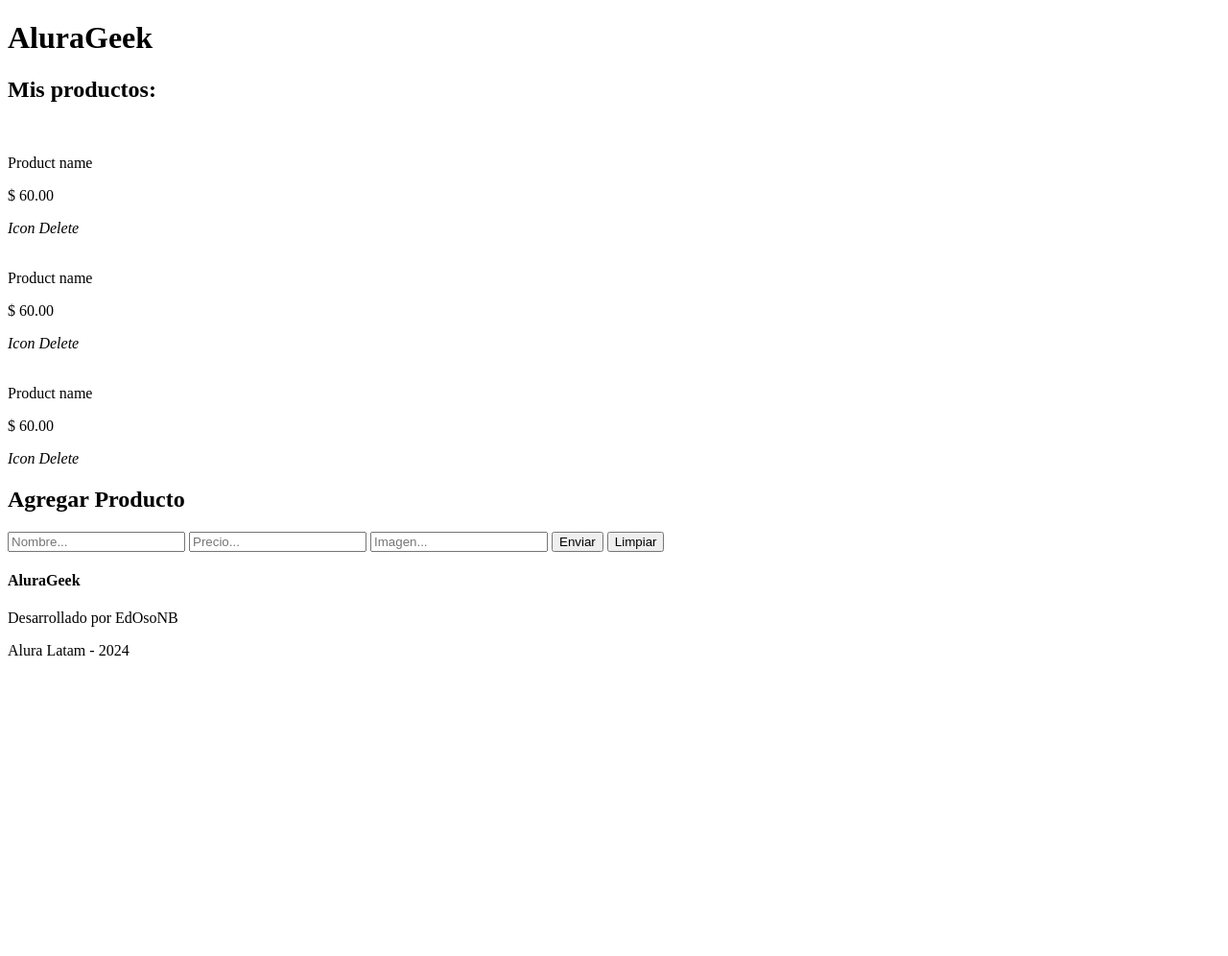
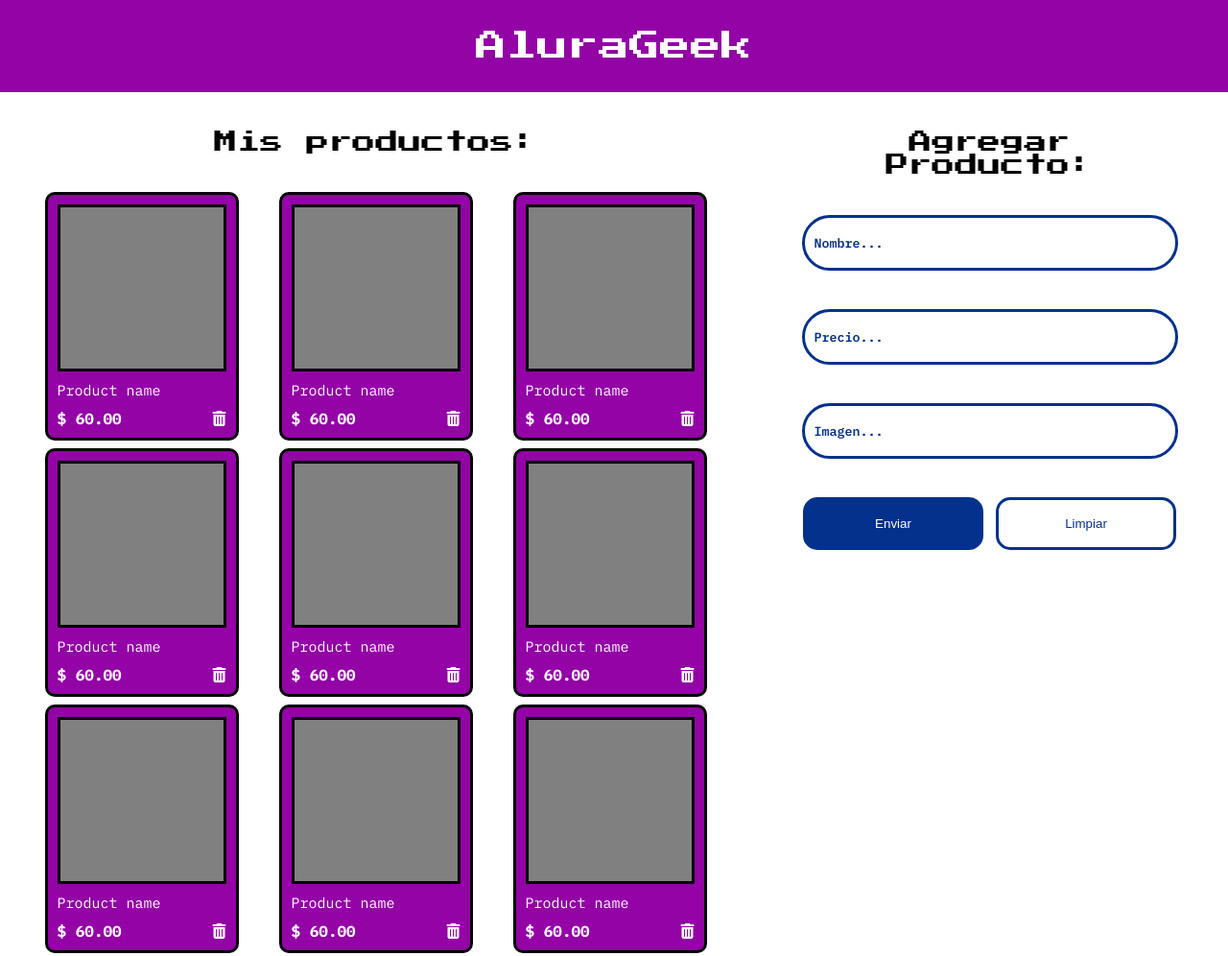
Before and after one commit to EdOsoNB/alurageek_alura, a website: page index.html in a window 1280 px wide. Shown: the top 996 px of the page at 96% size. Before the commit the page ends 800 px from the top, so only its background shows below. Drawn offline with Linux system fonts and the light colour scheme.

Commit message:
Styles added

```diff
--- a/css/styles.css
+++ b/css/styles.css
@@ -0,0 +1,173 @@
+:root {
+    --pink-primary-color: #8C0375;
+    --pink-second-color: #C004D9;
+    --pink-third-color: #9303A6;
+    --purple-color: #5D04D9;
+    --blue-color: #03318C;
+    --scroll-color: #D6D6D6;
+
+}
+
+* {
+    margin: 0;
+    padding: 0;
+}
+
+/* apply a natural box layout model to all elements, but allowing components to change */
+html {
+    box-sizing: border-box;
+  }
+  *, *:before, *:after {
+    box-sizing: inherit;
+  }
+
+body{
+    font-family: 'IBM Plex Mono';
+}
+h1, h2, h4 {
+    font-family: 'Press Start 2P';
+    font-weight: 400;
+    text-align: center;
+}
+
+
+/* HEADER */
+header {
+    align-items: center;
+    background-color: var(--pink-third-color);
+    color: #FFF;
+    display: flex;
+    justify-content: center;
+    height: 96px;
+    padding: 20px 0;
+}
+
+/* PRODUCTS */
+.main {
+    display: flex;
+    flex-direction: column-reverse;
+}
+
+/* New product */
+.new-product {
+    align-items: center;
+    display: flex;
+    flex-direction: column;
+    gap: 40px;
+    justify-content: center;
+    padding: 40px;
+}
+.new-product__form {
+    align-items: center;
+    display: flex;
+    flex-direction: column;
+    gap: 40px;
+}
+.new-product__form input:not([type="submit"]) {
+    border: 3px solid var(--blue-color);
+    border-radius: 30px;
+    color: var(--blue-color);
+    font-family: 'IBM Plex Mono';
+    font-weight: 600;
+    height: 58px;
+    padding: 10px;
+    width: 350px;
+}
+.new-product__form input::placeholder {
+    color: var(--blue-color);
+    font-family: 'IBM Plex Mono';
+}
+.actions {
+    align-items: center;
+    display: flex;
+    gap: 13px;
+    justify-content: center;
+}
+.actions .btn {
+    border: 3px solid var(--blue-color);
+    border-radius: 15px;
+    height: 55px;
+    width: 164px;
+}
+#actions__submit {
+    background-color: var(--blue-color);
+    color: #FFF
+}
+#actions__clear {
+    background: transparent;
+    color: var(--blue-color);
+}
+
+/* Products */
+.products {
+    display: flex;
+    flex-direction: column;
+    gap: 40px;
+    padding: 40px 0px;
+}
+.products__container {
+    display: flex;
+    flex-wrap: wrap;
+    justify-content: space-evenly;
+    gap: 8px;
+}
+.products__container .product {
+    background-color: var(--pink-third-color);
+    border: 3px solid #000;
+    border-radius: 10px;
+    color: #FFF;
+    display: flex;
+    flex-direction: column;
+    padding: 10px;
+    gap: 10px;
+}
+.product .product__image {
+    background-color: gray;
+    border: 3px solid #000;
+    height: 174px;
+    width: 176px;
+}
+.product .product__name {
+    font-size: 15px;
+    font-weight: 400;
+}
+.product .product__info {
+    display: flex;
+    font-weight: 700;
+    justify-content: space-between;
+    gap: 10px;
+}
+
+/* FOOTER */
+footer {
+    background-color: var(--pink-third-color);
+    color: #FFF;
+    height: 168px;
+    text-align: center;
+    padding: 68px;
+}
+
+@media (min-width: 768px) {
+
+    .main {
+        flex-direction: row;
+        justify-content: space-around;
+    }
+
+    /* Products */
+    .products {
+        width: 758px;
+    }
+
+    /* New product */
+    .new-product {
+        justify-content: flex-start;
+        width: 472px;
+    }
+    .new-product__form input:not([type="submit"]) {
+        width: 392px;
+    }
+    .actions .btn {
+        width: 188px;
+    }
+}
--- a/index.html
+++ b/index.html
@@ -5,6 +5,9 @@
     <meta name="viewport" content="width=device-width, initial-scale=1.0">
     <title>AluraGeek</title>
     <link rel="stylesheet" href="css/styles.css">
+    <link rel="preconnect" href="https://fonts.googleapis.com">
+    <link rel="preconnect" href="https://fonts.gstatic.com" crossorigin>
+    <link href="https://fonts.googleapis.com/css2?family=IBM+Plex+Mono:ital,wght@0,100;0,200;0,300;0,400;0,500;0,600;0,700;1,100;1,200;1,300;1,400;1,500;1,600;1,700&family=Press+Start+2P&display=swap" rel="stylesheet">
 </head>
 <body>
     <header>
@@ -24,7 +27,7 @@
                         <p class="product__name">Product name</p>
                         <div class="product__info">
                             <p class="product__price">$ 60.00</p>
-                            <span><i>Icon Delete</i></span>
+                            <span><i class="fa-solid fa-trash-can"></i></span>
                         </div>
                     </div>
                     <div class="product">
@@ -34,7 +37,7 @@
                         <p class="product__name">Product name</p>
                         <div class="product__info">
                             <p class="product__price">$ 60.00</p>
-                            <span><i>Icon Delete</i></span>
+                            <span><i class="fa-solid fa-trash-can"></i></span>
                         </div>
                     </div>
                     <div class="product">
@@ -44,19 +47,81 @@
                         <p class="product__name">Product name</p>
                         <div class="product__info">
                             <p class="product__price">$ 60.00</p>
-                            <span><i>Icon Delete</i></span>
+                            <span><i class="fa-solid fa-trash-can"></i></span>
+                        </div>
+                    </div>
+                    <div class="product">
+                        <div class="product__image">
+                            <img src="" alt="">
+                        </div>
+                        <p class="product__name">Product name</p>
+                        <div class="product__info">
+                            <p class="product__price">$ 60.00</p>
+                            <span><i class="fa-solid fa-trash-can"></i></span>
+                        </div>
+                    </div>
+                    <div class="product">
+                        <div class="product__image">
+                            <img src="" alt="">
+                        </div>
+                        <p class="product__name">Product name</p>
+                        <div class="product__info">
+                            <p class="product__price">$ 60.00</p>
+                            <span><i class="fa-solid fa-trash-can"></i></span>
+                        </div>
+                    </div>
+                    <div class="product">
+                        <div class="product__image">
+                            <img src="" alt="">
+                        </div>
+                        <p class="product__name">Product name</p>
+                        <div class="product__info">
+                            <p class="product__price">$ 60.00</p>
+                            <span><i class="fa-solid fa-trash-can"></i></span>
+                        </div>
+                    </div>
+                    <div class="product">
+                        <div class="product__image">
+                            <img src="" alt="">
+                        </div>
+                        <p class="product__name">Product name</p>
+                        <div class="product__info">
+                            <p class="product__price">$ 60.00</p>
+                            <span><i class="fa-solid fa-trash-can"></i></span>
+                        </div>
+                    </div>
+                    <div class="product">
+                        <div class="product__image">
+                            <img src="" alt="">
+                        </div>
+                        <p class="product__name">Product name</p>
+                        <div class="product__info">
+                            <p class="product__price">$ 60.00</p>
+                            <span><i class="fa-solid fa-trash-can"></i></span>
+                        </div>
+                    </div>
+                    <div class="product">
+                        <div class="product__image">
+                            <img src="" alt="">
+                        </div>
+                        <p class="product__name">Product name</p>
+                        <div class="product__info">
+                            <p class="product__price">$ 60.00</p>
+                            <span><i class="fa-solid fa-trash-can"></i></span>
                         </div>
                     </div>
                 </div>
             </div>
             <div class="new-product">
-                <h2 class="new-product__title">Agregar Producto</h2>
+                <h2 class="new-product__title">Agregar Producto:</h2>
                 <form class="new-product__form">
                     <input type="text" name="product-name" id="product-name" placeholder="Nombre...">
                     <input type="number" name="product-price" id="product-price" placeholder="Precio...">
                     <input type="text" name="product-image" id="product-image" placeholder="Imagen...">
-                    <input type="submit" name="submit" id="submit" value="Enviar">
-                    <button class="clear-form">Limpiar</button>
+                    <div class="actions">
+                        <input type="submit" name="submit" id="actions__submit" value="Enviar" class="btn">
+                        <button class="btn clear-form" id="actions__clear">Limpiar</button>
+                    </div>
                 </form>
             </div>
         </div>
@@ -68,5 +133,7 @@
             <p>Alura Latam - 2024</p>
         </div>
     </footer>
+
+    <script src="https://kit.fontawesome.com/ea814eea88.js" crossorigin="anonymous"></script>
 </body>
 </html>
```
